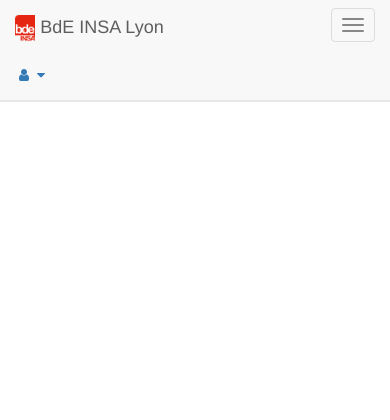
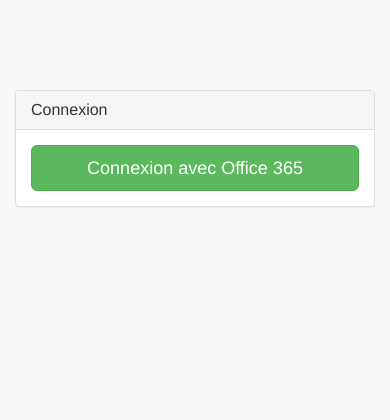
Before and after one commit to BdEINSALyon/billetterie, a Django app: page / in a window 390 px wide. Shown: the top 420 px of the page. After the commit the page ends 207 px from the top, so only its background shows below. Run offline with Django 3.2, Linux system fonts and the light colour scheme; data that the repository does not hold is empty; parts of the project's set-up code (start-up, migrations or seed data) failed here and were passed over; some libraries are stand-ins or nearby versions.

Commit message:
Login is correctly implemented

```diff
--- a/account/urls.py
+++ b/account/urls.py
@@ -6,5 +6,5 @@
 
 urlpatterns = [
     url(r'^oauth/(?P<provider>[a-z_]*)/callback', views.OAuthCallback.as_view(), name='oauth_callback'),
-    url(r'^oauth/(?P<provider>[a-z_]*)/login', views.OAuthLogin.as_view()),
+    url(r'^oauth/(?P<provider>[a-z_]*)/login', views.OAuthLogin.as_view(),  name='oauth_login'),
 ]
--- /dev/null
+++ b/templates/login.html
@@ -0,0 +1,49 @@
+{% load staticfiles %}
+<!DOCTYPE html>
+<html lang="en">
+<head>
+    <meta charset="UTF-8">
+    <title>Billetterie</title>
+    <link rel="stylesheet" href="//maxcdn.bootstrapcdn.com/bootstrap/3.3.7/css/bootstrap.min.css">
+    <link rel="stylesheet" href="//cdnjs.cloudflare.com/ajax/libs/metisMenu/2.6.1/metisMenu.min.css">
+    <link rel="stylesheet" href="//maxcdn.bootstrapcdn.com/font-awesome/4.7.0/css/font-awesome.min.css">
+    <link rel="stylesheet" href="//cdn.datatables.net/1.10.13/css/jquery.dataTables.min.css">
+
+    <script src="//cdnjs.cloudflare.com/ajax/libs/jquery/3.1.1/jquery.min.js"></script>
+    <script src="https://cdnjs.cloudflare.com/ajax/libs/jquery-cookie/1.4.1/jquery.cookie.js"></script>
+    <script src="//maxcdn.bootstrapcdn.com/bootstrap/3.3.7/js/bootstrap.min.js"></script>
+    <script src="//cdnjs.cloudflare.com/ajax/libs/metisMenu/2.6.1/metisMenu.min.js"></script>
+    <script src="//cdn.datatables.net/1.10.13/js/jquery.dataTables.min.js"></script>
+    <script src="{% static 'js/sb-admin-2.js' %}"></script>
+    <script src="{% static 'js/csrf.js' %}"></script>
+    <link rel="stylesheet" href="{% static 'css/sb-admin-2.min.css' %}">
+    <link rel="stylesheet" href="{% static 'css/style.css' %}">
+
+    <!-- HTML5 Shim and Respond.js IE8 support of HTML5 elements and media queries -->
+    <!-- WARNING: Respond.js doesn't work if you view the page via file:// -->
+    <!--[if lt IE 9]>
+        <script src="https://oss.maxcdn.com/libs/html5shiv/3.7.0/html5shiv.js"></script>
+        <script src="https://oss.maxcdn.com/libs/respond.js/1.4.2/respond.min.js"></script>
+    <![endif]-->
+
+</head>
+<body>
+    <div class="container">
+        <div class="row">
+            <div class="col-md-4 col-md-offset-4">
+                <div class="login-panel panel panel-default">
+                    <div class="panel-heading">
+                        <h3 class="panel-title">Connexion</h3>
+                    </div>
+                    <div class="panel-body">
+                        <!-- Change this to a button or input when using this as a form -->
+                        <a href="{% url 'oauth_login' 'microsoft' %}" class="btn btn-lg btn-success btn-block">Connexion avec Office 365</a>
+                    </div>
+                </div>
+            </div>
+        </div>
+    </div>
+{% block javascript %}
+{% endblock %}
+</body>
+</html>
--- a/templates/navbar/side.html
+++ b/templates/navbar/side.html
@@ -1,7 +1,7 @@
 <div class="navbar-default sidebar" role="navigation">
     <div class="sidebar-nav navbar-collapse">
         <ul class="nav" id="side-menu">
-            {% for event in events %}
+            {% for event in allowed_events %}
                 <li>
                     <a href="#"><i class="fa fa-ticket-o fa-fw"></i> {{ event.name }}<span
                             class="fa arrow"></span></a>
--- a/templates/navbar/top.html
+++ b/templates/navbar/top.html
@@ -1,15 +1,10 @@
 <ul class="nav navbar-top-links navbar-right">
     <li class="dropdown">
         <a class="dropdown-toggle" data-toggle="dropdown" href="#">
-            <i class="fa fa-user fa-fw"></i> <i class="fa fa-caret-down"></i>
+            <i class="fa fa-user fa-fw"></i> {{ user.email }} <i class="fa fa-caret-down"></i>
         </a>
         <ul class="dropdown-menu dropdown-user">
-            <li><a href="#"><i class="fa fa-user fa-fw"></i> User Profile</a>
-            </li>
-            <li><a href="#"><i class="fa fa-gear fa-fw"></i> Settings</a>
-            </li>
-            <li class="divider"></li>
-            <li><a href="login.html"><i class="fa fa-sign-out fa-fw"></i> Logout</a>
+            <li><a href="/logout/?next=/"><i class="fa fa-sign-out fa-fw"></i> Déconnexion</a>
             </li>
         </ul>
         <!-- /.dropdown-user -->
--- a/ticketing/context_processors.py
+++ b/ticketing/context_processors.py
@@ -2,6 +2,15 @@
 
 
 def events(request):
-    return {
-        'events': Event.objects.all
-    }
+    allowed_events = []
+    if not request.user.is_anonymous():
+        for event in Event.objects.all():
+            if event.can_be_managed_by(request.user):
+                allowed_events.append(event)
+        return {
+            'allowed_events': allowed_events
+        }
+    else:
+        return {
+            'allowed_events': []
+        }
--- a/ticketing/urls.py
+++ b/ticketing/urls.py
@@ -1,11 +1,12 @@
 from django.conf.urls import url
 
 from ticketing import pdf
-from ticketing.views import SellTicket, check_va, list_participants
+from ticketing.views import SellTicket, check_va, list_participants, welcome
 
 urlpatterns = [
     url(r'^events/(?P<event>[0-9]+)/participants$', list_participants, name='list_participants'),
     url(r'^events/(?P<event>[0-9]+)/selling/(?P<location>[0-9]+)', SellTicket.as_view(), name='event_sale'),
     url(r'^print/(?P<code>[A-Za-z0-9=+]+)', pdf.generate_ticket, name='pdf_ticket'),
-    url(r'^va/check', check_va, name='check_va')
+    url(r'^va/check', check_va, name='check_va'),
+    url(r'^$', welcome, name='welcome')
 ]
--- a/ticketing/views.py
+++ b/ticketing/views.py
@@ -37,8 +37,8 @@
 
     def dispatch(self, request, *args, **kwargs):
         event = models.Event.objects.get(pk=self.kwargs['event'])
-        if request.user is not None and not event.can_be_managed_by(request.user):
-            return HttpResponseForbidden()
+        if request.user.is_anonymous() or not event.can_be_managed_by(request.user):
+            return HttpResponseRedirect('/')
         return super().dispatch(request, *args, **kwargs)
 
     def post(self, request, event, location, **params):
@@ -95,6 +95,13 @@
     })
 
 
+def welcome(request):
+    if request.user.is_anonymous():
+        return TemplateResponse(request, 'login.html')
+    else:
+        return TemplateResponse(request, 'ticketing/welcome.html')
+
+
 def check_va(request):
     if request.method == 'POST':
         api = MarsuAPI().get_va(request.POST['code'])
--- a/valet/urls.py
+++ b/valet/urls.py
@@ -26,6 +26,5 @@
     url(r'^logout/$', logout),
     url(r'^', include('ticketing.urls')),
     url(r'^', include('account.urls')),
-    url(r'^azureGroups$', list_azure_groups),
-    url(r'^$', TemplateView.as_view(template_name='base.html')),
+    url(r'^azureGroups$', list_azure_groups)
 ]
```
Also changed, not shown: ticketing/templates/ticketing/welcome.html (added, +7 -0 lines).
